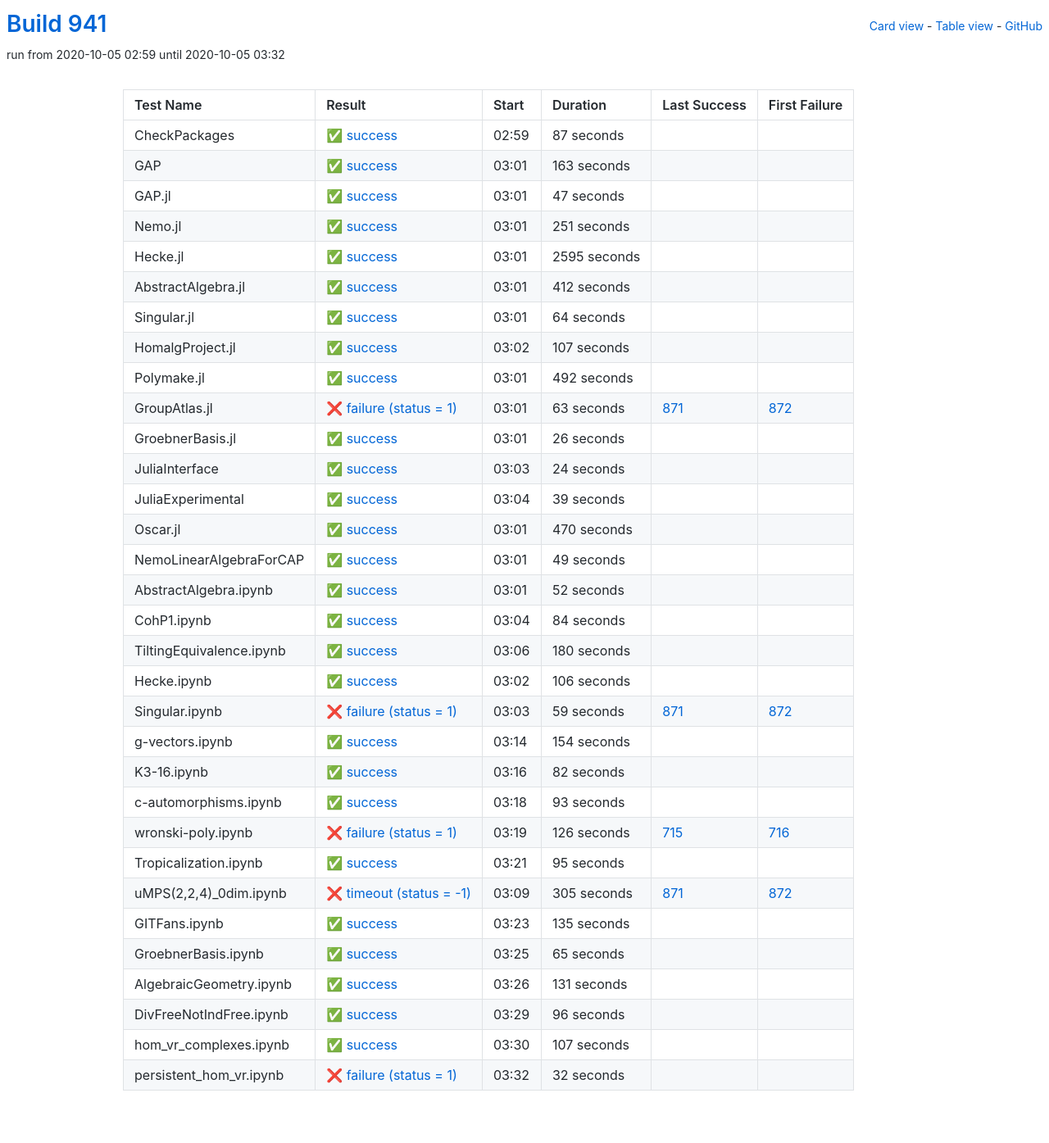
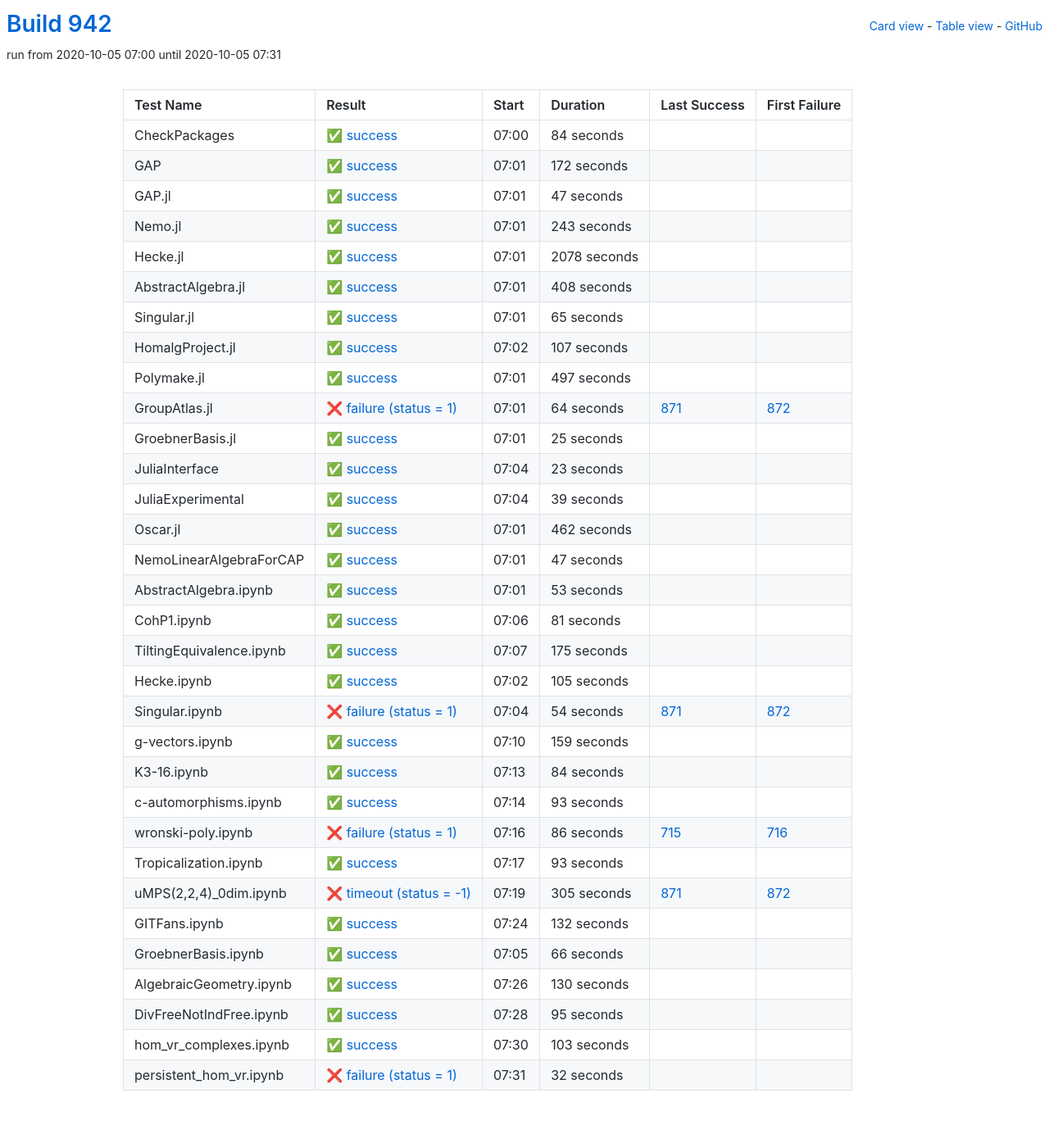
Before and after one commit to oscar-system/oscar-ci-status-stable, a Jekyll site: the page built from table.html, in a window 1280 px wide. Shown: the whole page at 82% size. Built offline with Jekyll 4.4.1, drawn with Linux system fonts in a browser that asks for light colours.

Commit message:
Build #942

```diff
--- a/_data/ci.yml
+++ b/_data/ci.yml
@@ -1,6 +1,6 @@
 ---
-build: 941
-build_url: https://oscarci.mathematik.uni-kl.de/job/oscar-stable/941/
+build: 942
+build_url: https://oscarci.mathematik.uni-kl.de/job/oscar-stable/942/
 job: oscar-stable
 organization: oscar-system
 repo: oscar-ci-status-stable
@@ -8,32 +8,32 @@ repourl: https://github.com/oscar-system/oscar-ci-status-stable
 tests:
 - name: CheckPackages
   id: checkpackages
-  log: https://oscarci.mathematik.uni-kl.de/job/oscar-stable/941/artifact/logs/build-941/CheckPackages.log
-  start: 2020-10-05 02:59
+  log: https://oscarci.mathematik.uni-kl.de/job/oscar-stable/942/artifact/logs/build-942/CheckPackages.log
+  start: 2020-10-05 07:00
   success: true
   exitcode: 0
   status: success
-  duration: 87
+  duration: 84
   last_success: false
   last_success_url:
   first_failure: false
   first_failure_url:
 - name: GAP
   id: gap
-  log: https://oscarci.mathematik.uni-kl.de/job/oscar-stable/941/artifact/logs/build-941/GAP.log
-  start: 2020-10-05 03:01
+  log: https://oscarci.mathematik.uni-kl.de/job/oscar-stable/942/artifact/logs/build-942/GAP.log
+  start: 2020-10-05 07:01
   success: true
   exitcode: 0
   status: success
-  duration: 163
+  duration: 172
   last_success: false
   last_success_url:
   first_failure: false
   first_failure_url:
 - name: GAP.jl
   id: gap-jl
-  log: https://oscarci.mathematik.uni-kl.de/job/oscar-stable/941/artifact/logs/build-941/GAP.jl.log
-  start: 2020-10-05 03:01
+  log: https://oscarci.mathematik.uni-kl.de/job/oscar-stable/942/artifact/logs/build-942/GAP.jl.log
+  start: 2020-10-05 07:01
   success: true
   exitcode: 0
   status: success
@@ -44,56 +44,56 @@ tests:
   first_failure_url:
 - name: Nemo.jl
   id: nemo-jl
-  log: https://oscarci.mathematik.uni-kl.de/job/oscar-stable/941/artifact/logs/build-941/Nemo.jl.log
-  start: 2020-10-05 03:01
+  log: https://oscarci.mathematik.uni-kl.de/job/oscar-stable/942/artifact/logs/build-942/Nemo.jl.log
+  start: 2020-10-05 07:01
   success: true
   exitcode: 0
   status: success
-  duration: 251
+  duration: 243
   last_success: false
   last_success_url:
   first_failure: false
   first_failure_url:
 - name: Hecke.jl
   id: hecke-jl
-  log: https://oscarci.mathematik.uni-kl.de/job/oscar-stable/941/artifact/logs/build-941/Hecke.jl.log
-  start: 2020-10-05 03:01
+  log: https://oscarci.mathematik.uni-kl.de/job/oscar-stable/942/artifact/logs/build-942/Hecke.jl.log
+  start: 2020-10-05 07:01
   success: true
   exitcode: 0
   status: success
-  duration: 2595
+  duration: 2078
   last_success: false
   last_success_url:
   first_failure: false
   first_failure_url:
 - name: AbstractAlgebra.jl
   id: abstractalgebra-jl
-  log: https://oscarci.mathematik.uni-kl.de/job/oscar-stable/941/artifact/logs/build-941/AbstractAlgebra.jl.log
-  start: 2020-10-05 03:01
+  log: https://oscarci.mathematik.uni-kl.de/job/oscar-stable/942/artifact/logs/build-942/AbstractAlgebra.jl.log
+  start: 2020-10-05 07:01
   success: true
   exitcode: 0
   status: success
-  duration: 412
+  duration: 408
   last_success: false
   last_success_url:
   first_failure: false
   first_failure_url:
 - name: Singular.jl
   id: singular-jl
-  log: https://oscarci.mathematik.uni-kl.de/job/oscar-stable/941/artifact/logs/build-941/Singular.jl.log
-  start: 2020-10-05 03:01
+  log: https://oscarci.mathematik.uni-kl.de/job/oscar-stable/942/artifact/logs/build-942/Singular.jl.log
+  start: 2020-10-05 07:01
   success: true
   exitcode: 0
   status: success
-  duration: 64
+  duration: 65
   last_success: false
   last_success_url:
   first_failure: false
   first_failure_url:
 - name: HomalgProject.jl
   id: homalgproject-jl
-  log: https://oscarci.mathematik.uni-kl.de/job/oscar-stable/941/artifact/logs/build-941/HomalgProject.jl.log
-  start: 2020-10-05 03:02
+  log: https://oscarci.mathematik.uni-kl.de/job/oscar-stable/942/artifact/logs/build-942/HomalgProject.jl.log
+  start: 2020-10-05 07:02
   success: true
   exitcode: 0
   status: success
@@ -104,56 +104,56 @@ tests:
   first_failure_url:
 - name: Polymake.jl
   id: polymake-jl
-  log: https://oscarci.mathematik.uni-kl.de/job/oscar-stable/941/artifact/logs/build-941/Polymake.jl.log
-  start: 2020-10-05 03:01
+  log: https://oscarci.mathematik.uni-kl.de/job/oscar-stable/942/artifact/logs/build-942/Polymake.jl.log
+  start: 2020-10-05 07:01
   success: true
   exitcode: 0
   status: success
-  duration: 492
+  duration: 497
   last_success: false
   last_success_url:
   first_failure: false
   first_failure_url:
 - name: GroupAtlas.jl
   id: groupatlas-jl
-  log: https://oscarci.mathematik.uni-kl.de/job/oscar-stable/941/artifact/logs/build-941/GroupAtlas.jl.log
-  start: 2020-10-05 03:01
+  log: https://oscarci.mathematik.uni-kl.de/job/oscar-stable/942/artifact/logs/build-942/GroupAtlas.jl.log
+  start: 2020-10-05 07:01
   success: false
   exitcode: 1
   status: failure
-  duration: 63
+  duration: 64
   last_success: 871
   last_success_url: https://oscarci.mathematik.uni-kl.de/job/oscar-stable/871/
   first_failure: 872
   first_failure_url: https://oscarci.mathematik.uni-kl.de/job/oscar-stable/872/
 - name: GroebnerBasis.jl
   id: groebnerbasis-jl
-  log: https://oscarci.mathematik.uni-kl.de/job/oscar-stable/941/artifact/logs/build-941/GroebnerBasis.jl.log
-  start: 2020-10-05 03:01
+  log: https://oscarci.mathematik.uni-kl.de/job/oscar-stable/942/artifact/logs/build-942/GroebnerBasis.jl.log
+  start: 2020-10-05 07:01
   success: true
   exitcode: 0
   status: success
-  duration: 26
+  duration: 25
   last_success: false
   last_success_url:
   first_failure: false
   first_failure_url:
 - name: JuliaInterface
   id: juliainterface
-  log: https://oscarci.mathematik.uni-kl.de/job/oscar-stable/941/artifact/logs/build-941/JuliaInterface.log
-  start: 2020-10-05 03:03
+  log: https://oscarci.mathematik.uni-kl.de/job/oscar-stable/942/artifact/logs/build-942/JuliaInterface.log
+  start: 2020-10-05 07:04
   success: true
   exitcode: 0
   status: success
-  duration: 24
+  duration: 23
   last_success: false
   last_success_url:
   first_failure: false
   first_failure_url:
 - name: JuliaExperimental
   id: juliaexperimental
-  log: https://oscarci.mathematik.uni-kl.de/job/oscar-stable/941/artifact/logs/build-941/JuliaExperimental.log
-  start: 2020-10-05 03:04
+  log: https://oscarci.mathematik.uni-kl.de/job/oscar-stable/942/artifact/logs/build-942/JuliaExperimental.log
+  start: 2020-10-05 07:04
   success: true
   exitcode: 0
   status: success
@@ -164,44 +164,104 @@ tests:
   first_failure_url:
 - name: Oscar.jl
   id: oscar-jl
-  log: https://oscarci.mathematik.uni-kl.de/job/oscar-stable/941/artifact/logs/build-941/Oscar.jl.log
-  start: 2020-10-05 03:01
+  log: https://oscarci.mathematik.uni-kl.de/job/oscar-stable/942/artifact/logs/build-942/Oscar.jl.log
+  start: 2020-10-05 07:01
   success: true
   exitcode: 0
   status: success
-  duration: 470
+  duration: 462
   last_success: false
   last_success_url:
   first_failure: false
   first_failure_url:
 - name: NemoLinearAlgebraForCAP
   id: nemolinearalgebraforcap
-  log: https://oscarci.mathematik.uni-kl.de/job/oscar-stable/941/artifact/logs/build-941/NemoLinearAlgebraForCAP.log
-  start: 2020-10-05 03:01
+  log: https://oscarci.mathematik.uni-kl.de/job/oscar-stable/942/artifact/logs/build-942/NemoLinearAlgebraForCAP.log
+  start: 2020-10-05 07:01
   success: true
   exitcode: 0
   status: success
-  duration: 49
+  duration: 47
   last_success: false
   last_success_url:
   first_failure: false
   first_failure_url:
 - name: AbstractAlgebra.ipynb
   id: abstractalgebra-ipynb
-  log: https://oscarci.mathematik.uni-kl.de/job/oscar-stable/941/artifact/logs/build-941/AbstractAlgebra.ipynb.log
-  start: 2020-10-05 03:01
+  log: https://oscarci.mathematik.uni-kl.de/job/oscar-stable/942/artifact/logs/build-942/AbstractAlgebra.ipynb.log
+  start: 2020-10-05 07:01
   success: true
   exitcode: 0
   status: success
-  duration: 52
+  duration: 53
   last_success: false
   last_success_url:
   first_failure: false
   first_failure_url:
 - name: CohP1.ipynb
   id: cohp1-ipynb
-  log: https://oscarci.mathematik.uni-kl.de/job/oscar-stable/941/artifact/logs/build-941/CohP1.ipynb.log
-  start: 2020-10-05 03:04
+  log: https://oscarci.mathematik.uni-kl.de/job/oscar-stable/942/artifact/logs/build-942/CohP1.ipynb.log
+  start: 2020-10-05 07:06
+  success: true
+  exitcode: 0
+  status: success
+  duration: 81
+  last_success: false
+  last_success_url:
+  first_failure: false
+  first_failure_url:
+- name: TiltingEquivalence.ipynb
+  id: tiltingequivalence-ipynb
+  log: https://oscarci.mathematik.uni-kl.de/job/oscar-stable/942/artifact/logs/build-942/TiltingEquivalence.ipynb.log
+  start: 2020-10-05 07:07
+  success: true
+  exitcode: 0
+  status: success
+  duration: 175
+  last_success: false
+  last_success_url:
+  first_failure: false
+  first_failure_url:
+- name: Hecke.ipynb
+  id: hecke-ipynb
+  log: https://oscarci.mathematik.uni-kl.de/job/oscar-stable/942/artifact/logs/build-942/Hecke.ipynb.log
+  start: 2020-10-05 07:02
+  success: true
+  exitcode: 0
+  status: success
+  duration: 105
+  last_success: false
+  last_success_url:
+  first_failure: false
+  first_failure_url:
+- name: Singular.ipynb
+  id: singular-ipynb
+  log: https://oscarci.mathematik.uni-kl.de/job/oscar-stable/942/artifact/logs/build-942/Singular.ipynb.log
+  start: 2020-10-05 07:04
+  success: false
+  exitcode: 1
+  status: failure
+  duration: 54
+  last_success: 871
+  last_success_url: https://oscarci.mathematik.uni-kl.de/job/oscar-stable/871/
+  first_failure: 872
+  first_failure_url: https://oscarci.mathematik.uni-kl.de/job/oscar-stable/872/
+- name: g-vectors.ipynb
+  id: g-vectors-ipynb
+  log: https://oscarci.mathematik.uni-kl.de/job/oscar-stable/942/artifact/logs/build-942/g-vectors.ipynb.log
+  start: 2020-10-05 07:10
+  success: true
+  exitcode: 0
+  status: success
+  duration: 159
+  last_success: false
+  last_success_url:
+  first_failure: false
+  first_failure_url:
+- name: K3-16.ipynb
+  id: k3-16-ipynb
+  log: https://oscarci.mathematik.uni-kl.de/job/oscar-stable/942/artifact/logs/build-942/K3-16.ipynb.log
+  start: 2020-10-05 07:13
   success: true
   exitcode: 0
   status: success
@@ -210,70 +270,10 @@ tests:
   last_success_url:
   first_failure: false
   first_failure_url:
-- name: TiltingEquivalence.ipynb
-  id: tiltingequivalence-ipynb
-  log: https://oscarci.mathematik.uni-kl.de/job/oscar-stable/941/artifact/logs/build-941/TiltingEquivalence.ipynb.log
-  start: 2020-10-05 03:06
-  success: true
-  exitcode: 0
-  status: success
-  duration: 180
-  last_success: false
-  last_success_url:
-  first_failure: false
-  first_failure_url:
-- name: Hecke.ipynb
-  id: hecke-ipynb
-  log: https://oscarci.mathematik.uni-kl.de/job/oscar-stable/941/artifact/logs/build-941/Hecke.ipynb.log
-  start: 2020-10-05 03:02
-  success: true
-  exitcode: 0
-  status: success
-  duration: 106
-  last_success: false
-  last_success_url:
-  first_failure: false
-  first_failure_url:
-- name: Singular.ipynb
-  id: singular-ipynb
-  log: https://oscarci.mathematik.uni-kl.de/job/oscar-stable/941/artifact/logs/build-941/Singular.ipynb.log
-  start: 2020-10-05 03:03
-  success: false
-  exitcode: 1
-  status: failure
-  duration: 59
-  last_success: 871
-  last_success_url: https://oscarci.mathematik.uni-kl.de/job/oscar-stable/871/
-  first_failure: 872
-  first_failure_url: https://oscarci.mathematik.uni-kl.de/job/oscar-stable/872/
-- name: g-vectors.ipynb
-  id: g-vectors-ipynb
-  log: https://oscarci.mathematik.uni-kl.de/job/oscar-stable/941/artifact/logs/build-941/g-vectors.ipynb.log
-  start: 2020-10-05 03:14
-  success: true
-  exitcode: 0
-  status: success
-  duration: 154
-  last_success: false
-  last_success_url:
-  first_failure: false
-  first_failure_url:
-- name: K3-16.ipynb
-  id: k3-16-ipynb
-  log: https://oscarci.mathematik.uni-kl.de/job/oscar-stable/941/artifact/logs/build-941/K3-16.ipynb.log
-  start: 2020-10-05 03:16
-  success: true
-  exitcode: 0
-  status: success
-  duration: 82
-  last_success: false
-  last_success_url:
-  first_failure: false
-  first_failure_url:
 - name: c-automorphisms.ipynb
   id: c-automorphisms-ipynb
-  log: https://oscarci.mathematik.uni-kl.de/job/oscar-stable/941/artifact/logs/build-941/c-automorphisms.ipynb.log
-  start: 2020-10-05 03:18
+  log: https://oscarci.mathematik.uni-kl.de/job/oscar-stable/942/artifact/logs/build-942/c-automorphisms.ipynb.log
+  start: 2020-10-05 07:14
   success: true
   exitcode: 0
   status: success
@@ -284,32 +284,32 @@ tests:
   first_failure_url:
 - name: wronski-poly.ipynb
   id: wronski-poly-ipynb
-  log: https://oscarci.mathematik.uni-kl.de/job/oscar-stable/941/artifact/logs/build-941/wronski-poly.ipynb.log
-  start: 2020-10-05 03:19
+  log: https://oscarci.mathematik.uni-kl.de/job/oscar-stable/942/artifact/logs/build-942/wronski-poly.ipynb.log
+  start: 2020-10-05 07:16
   success: false
   exitcode: 1
   status: failure
-  duration: 126
+  duration: 86
   last_success: 715
   last_success_url: https://oscarci.mathematik.uni-kl.de/job/oscar-stable/715/
   first_failure: 716
   first_failure_url: https://oscarci.mathematik.uni-kl.de/job/oscar-stable/716/
 - name: Tropicalization.ipynb
   id: tropicalization-ipynb
-  log: https://oscarci.mathematik.uni-kl.de/job/oscar-stable/941/artifact/logs/build-941/Tropicalization.ipynb.log
-  start: 2020-10-05 03:21
+  log: https://oscarci.mathematik.uni-kl.de/job/oscar-stable/942/artifact/logs/build-942/Tropicalization.ipynb.log
+  start: 2020-10-05 07:17
   success: true
   exitcode: 0
   status: success
-  duration: 95
+  duration: 93
   last_success: false
   last_success_url:
   first_failure: false
   first_failure_url:
 - name: uMPS(2,2,4)_0dim.ipynb
   id: umps-2-2-4-0dim-ipynb
-  log: https://oscarci.mathematik.uni-kl.de/job/oscar-stable/941/artifact/logs/build-941/uMPS-2-2-4-_0dim.ipynb.log
-  start: 2020-10-05 03:09
+  log: https://oscarci.mathematik.uni-kl.de/job/oscar-stable/942/artifact/logs/build-942/uMPS-2-2-4-_0dim.ipynb.log
+  start: 2020-10-05 07:19
   success: false
   exitcode: -1
   status: timeout
@@ -320,68 +320,68 @@ tests:
   first_failure_url: https://oscarci.mathematik.uni-kl.de/job/oscar-stable/872/
 - name: GITFans.ipynb
   id: gitfans-ipynb
-  log: https://oscarci.mathematik.uni-kl.de/job/oscar-stable/941/artifact/logs/build-941/GITFans.ipynb.log
-  start: 2020-10-05 03:23
+  log: https://oscarci.mathematik.uni-kl.de/job/oscar-stable/942/artifact/logs/build-942/GITFans.ipynb.log
+  start: 2020-10-05 07:24
   success: true
   exitcode: 0
   status: success
-  duration: 135
+  duration: 132
   last_success: false
   last_success_url:
   first_failure: false
   first_failure_url:
 - name: GroebnerBasis.ipynb
   id: groebnerbasis-ipynb
-  log: https://oscarci.mathematik.uni-kl.de/job/oscar-stable/941/artifact/logs/build-941/GroebnerBasis.ipynb.log
-  start: 2020-10-05 03:25
+  log: https://oscarci.mathematik.uni-kl.de/job/oscar-stable/942/artifact/logs/build-942/GroebnerBasis.ipynb.log
+  start: 2020-10-05 07:05
   success: true
   exitcode: 0
   status: success
-  duration: 65
+  duration: 66
   last_success: false
   last_success_url:
   first_failure: false
   first_failure_url:
 - name: AlgebraicGeometry.ipynb
   id: algebraicgeometry-ipynb
-  log: https://oscarci.mathematik.uni-kl.de/job/oscar-stable/941/artifact/logs/build-941/AlgebraicGeometry.ipynb.log
-  start: 2020-10-05 03:26
+  log: https://oscarci.mathematik.uni-kl.de/job/oscar-stable/942/artifact/logs/build-942/AlgebraicGeometry.ipynb.log
+  start: 2020-10-05 07:26
   success: true
   exitcode: 0
   status: success
-  duration: 131
+  duration: 130
   last_success: false
   last_success_url:
   first_failure: false
   first_failure_url:
 - name: DivFreeNotIndFree.ipynb
   id: divfreenotindfree-ipynb
-  log: https://oscarci.mathematik.uni-kl.de/job/oscar-stable/941/artifact/logs/build-941/DivFreeNotIndFree.ipynb.log
-  start: 2020-10-05 03:29
+  log: https://oscarci.mathematik.uni-kl.de/job/oscar-stable/942/artifact/logs/build-942/DivFreeNotIndFree.ipynb.log
+  start: 2020-10-05 07:28
   success: true
   exitcode: 0
   status: success
-  duration: 96
+  duration: 95
   last_success: false
   last_success_url:
   first_failure: false
   first_failure_url:
 - name: hom_vr_complexes.ipynb
   id: hom-vr-complexes-ipynb
-  log: https://oscarci.mathematik.uni-kl.de/job/oscar-stable/941/artifact/logs/build-941/hom_vr_complexes.ipynb.log
-  start: 2020-10-05 03:30
+  log: https://oscarci.mathematik.uni-kl.de/job/oscar-stable/942/artifact/logs/build-942/hom_vr_complexes.ipynb.log
+  start: 2020-10-05 07:30
   success: true
   exitcode: 0
   status: success
-  duration: 107
+  duration: 103
   last_success: false
   last_success_url:
   first_failure: false
   first_failure_url:
 - name: persistent_hom_vr.ipynb
   id: persistent-hom-vr-ipynb
-  log: https://oscarci.mathematik.uni-kl.de/job/oscar-stable/941/artifact/logs/build-941/persistent_hom_vr.ipynb.log
-  start: 2020-10-05 03:32
+  log: https://oscarci.mathematik.uni-kl.de/job/oscar-stable/942/artifact/logs/build-942/persistent_hom_vr.ipynb.log
+  start: 2020-10-05 07:31
   success: false
   exitcode: 1
   status: failure
```
Also changed, not shown: README.md.
